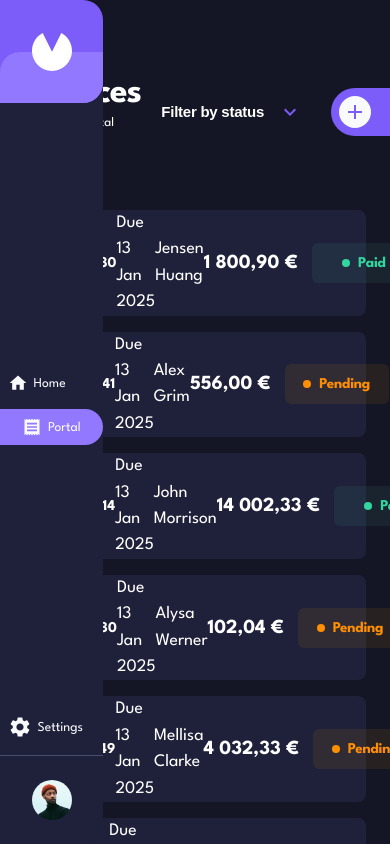
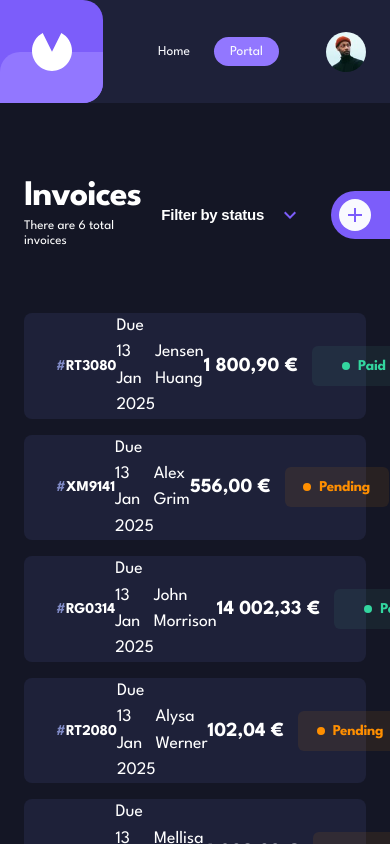
Before and after one commit to VictorKevz/InvoEase, a React (Vite) app: page /InvoEase/portal in a window 390 px wide. Shown: the top 844 px of the page. Built offline with nearby package versions, Linux system fonts and the light colour scheme.

Commit message:
Implement navbar tablet layout

```diff
--- a/src/App.css
+++ b/src/App.css
@@ -1,45 +1,103 @@
 .outer-container {
   display: flex;
   justify-content: flex-start;
-  align-items: flex-start;
-  min-height: 100vh;
+  align-items: stretch;
+  height: 100%;
   width: 100%;
   position: relative;
 }
-.wrapper{
-  width: 100%!important;
-  display: flex!important;
-  flex-direction: column!important;
-  align-items: center!important;
-  justify-content: center!important;
-  padding: 0 1.5rem!important;
-  min-height: 100vh!important;
+.wrapper {
+  width: 100% !important;
+  display: flex !important;
+  flex-direction: column !important;
+  align-items: center !important;
+  justify-content: center !important;
+  padding: 0 1.5rem !important;
+  min-height: 100vh !important;
 }
 
-.btn{
-  width: fit-content!important;
-  height: 48px!important;
-  border-radius: 1.5rem!important;
-  padding: 0 1.5rem!important;
-  color: var(--white)!important;
-  font-size: .9375rem;
+.btn {
+  width: fit-content !important;
+  height: 48px !important;
+  border-radius: 1.5rem !important;
+  padding: 0 1.5rem !important;
+  color: var(--white) !important;
+  font-size: 0.9375rem;
   font-weight: bold;
   background: var(--neutral-light);
 }
-.btn.edit{
-  background: var(--dark-alt)!important;
-  color: var(--neutral-light)!important;
+.btn.edit {
+  background: var(--dark-alt) !important;
+  color: var(--neutral-light) !important;
 }
-.btn.delete{
-  background: var(--error-red)!important;
+.btn.delete {
+  background: var(--error-red) !important;
 }
-.btn.markPaid,.btn.send{
-  background: var(--primary-color)!important;
+.btn.markPaid,
+.btn.send {
+  background: var(--primary-color) !important;
 }
-.btn.draft{
-  background: #373B53!important;
+.btn.draft {
+  background: #373b53 !important;
 }
-.btn.discard{
-  background: #F9FAFE!important;
-  color: var(--accent-purple)!important;
+.btn.discard {
+  background: #f9fafe !important;
+  color: var(--accent-purple) !important;
 }
+
+/* MEDIA QUERIES FOR THE WHOLE APPLICATION */
+@media screen and (max-width: 1024px) {
+  /* (1) NAVBAR */
+  .outer-container {
+    flex-direction: column !important;
+    align-items: center !important;
+    /* height: 100vh!important; */
+  }
+  .navbar-wrapper {
+    width: 100% !important;
+    height: fit-content !important;
+    /* position: relative !important; */
+    top: none !important;
+    flex-direction: row !important;
+    align-items: center !important;
+    padding-right: 1.5rem !important;
+    border-radius: 0 !important;
+  }
+  .logo-item {
+    width: 103px !important;
+    height: 103px !important;
+  }
+  .nav-wrapper,
+  .nav-list,
+  .settings-profile-wrapper {
+    width: fit-content !important;
+  }
+  .nav-list {
+    flex-direction: row !important;
+    align-items: center !important;
+  }
+  .nav-link {
+    justify-content: center !important;
+    padding-left: 0 !important;
+    padding: 0.5rem !important;
+  }
+  .active-link {
+    border-radius: 1.25rem !important;
+    padding: .5rem 1rem!important;
+  }
+  .profile {
+    border: none !important;
+  }
+  /* (2) Form */
+  .form-wrapper {
+    top: 105px !important;
+    position: absolute !important;
+    align-items: stretch !important;
+  }
+  .form-container {
+    padding: 3.5rem 1.5rem 0 3.5rem !important;
+  }
+  .form-content {
+    height: 550px !important;
+  }
+}
--- a/src/components/Form/Form.jsx
+++ b/src/components/Form/Form.jsx
@@ -1,4 +1,4 @@
-import React, { useContext } from "react";
+import React, { useContext, useEffect } from "react";
 import "./form.css";
 import ProfileForm from "./ProfileForm";
 import Project from "./Project";
@@ -156,6 +156,16 @@ function Form() {
       type: "button",
     },
   };
+  useEffect(() => {
+    if (form.showForm) {
+      document.body.style.overflow = "hidden";
+    } else {
+      document.body.style.overflow = "auto";
+    }
+    return () => {
+      document.body.style.overflow = "auto";
+    };
+  }, [form.showForm]);
   return (
     <article className="form-wrapper">
       <form className="form-container">
--- a/src/components/Form/form.css
+++ b/src/components/Form/form.css
@@ -5,19 +5,20 @@
   width: 100%;
   display: flex;
   flex-direction: column;
-  align-items: flex-start;
+  align-items: stretch;
   gap: 1.5rem;
   height: 100vh;
   z-index: 10;
   background-color: #040505ba;
+  overflow: hidden!important;
 }
 .form-container {
   max-width: 719px;
   width: 100%;
   background-color: var(--dark-card-bg);
   padding: 3.6875rem 3.5rem 2rem 10rem;
-  min-height: 100vh;
-  overflow: none;
+  height: 100vh;
+  overflow: hidden;
   border-radius: 0 1.25rem 1.25rem 0;
 
 }
@@ -37,7 +38,6 @@
 }
 .form-content {
   width: 100%;
-  /* margin-top: 2.8125rem; */
   height: 650px;
   overflow-y: auto;
   padding-top: 2rem ;
--- a/src/components/NavBar/Navbar.jsx
+++ b/src/components/NavBar/Navbar.jsx
@@ -28,7 +28,6 @@ function Navbar() {
                   `nav-link ${isActive ? "active-link" : ""}`
                 }
               >
-                <link.icon className="nav-icon" />
                 <span className="nav-link-text">{link.title}</span>
               </NavLink>
             </li>
@@ -37,16 +36,12 @@ function Navbar() {
       </nav>
       <div className="settings-profile-wrapper">
         <NavLink
-          to="/settings"
-          className={({ isActive }) =>
-            `nav-link ${isActive ? "active-link settings" : ""}`
-          }
-        >
-          <Settings /> <span className="nav-link-text">Settings</span>
+        className={({ isActive }) =>
+          `profile ${isActive ? "active-settings" : ""}`
+        }
+        to="/settings">
+          <img src={avatar} className="avatar-img" />
         </NavLink>
-        <div className="profile">
-          <img src={avatar} className="avatar-img" />
-        </div>
       </div>
     </header>
   );
--- a/src/components/NavBar/navbar.css
+++ b/src/components/NavBar/navbar.css
@@ -1,17 +1,15 @@
 .navbar-wrapper {
   width: 103px;
-  min-height: 100dvh;
-  height: 100dvh;
+  height: 100vh;
   display: flex;
   flex-direction: column;
   justify-content: space-between;
   background-color: var(--nav-bg);
   border-radius: 0 1.25rem 1.25rem 0;
   z-index: 100;
-  position: fixed;
-  bottom: 0;
-  left: 0;
+  position: sticky;
   top: 0;
+
 }
 .logo-item {
   display: flex;
@@ -50,11 +48,11 @@
   align-items: flex-start;
   justify-content: center;
   gap: 1rem;
-  /* padding-left: .5rem; */
   width: 100%;
 }
 .nav-item {
   width: 100%;
+
 }
 .nav-link {
   display: flex;
@@ -64,9 +62,9 @@
   cursor: pointer;
   transition: all 0.3s ease;
   font-size: 0.85rem;
-  padding-left: 0.5rem;
   width: 100%;
   color: var(--light-text);
+  padding-left:1rem ;
 
 }
 .active-link {
@@ -75,28 +73,21 @@
   border-radius: 0 1.25rem 1.25rem 0;
   width: 100%;
   padding: 0.5rem 0;
-  justify-content: center;
+  justify-content: flex-start;
+  padding-left:1rem ;
+  display: flex;
 }
-.active-link.settings {
-  padding: 0.5rem 0 !important;
-}
+
 .nav-icon {
   font-size: 1.25rem !important;
 }
-.settings-profile-wrapper {
-  width: 100%;
-  display: flex;
-  flex-direction: column;
-  align-items: center;
-  gap: 1rem;
-  padding-bottom: 1.5rem;
-}
+
 .profile {
   width: 100%;
   display: flex;
   align-items: center;
   justify-content: center;
-  padding-top: 1.5rem;
+  padding: 1.5rem 0;
   border-top: 1px solid #494e6e;
 }
 .avatar-img {
@@ -104,3 +95,7 @@
   height: 40px;
   border-radius: 50%;
 }
+.active-settings .avatar-img{
+  border: 2px solid var(--primary-color);
+  box-shadow: 0 0 1rem rgba(179, 72, 179, 0.629);
+}
--- a/src/index.css
+++ b/src/index.css
@@ -50,7 +50,8 @@
 body,html {
   background-color: var(--dark-card-bg);
   color: var(--white);
-  height: 100%;
+  height: 100vh;
+  /* overflow-x: hidden; */
 }
 button,
 fieldset,
--- a/src/pages/Home/homeData.js
+++ b/src/pages/Home/homeData.js
@@ -6,7 +6,7 @@ export const homeData = [
     id: "feature1",
     title: "Customizable",
     parag:
-      "Tailor your invoices to reflect your brand. Choose from a variety of templates and color schemes to create professional invoices that represent your business.",
+      "Tailor your invoices to reflect your brand. Create professional invoices.",
     icon: customize,
   },
   {
--- a/src/pages/Settings/Settings.jsx
+++ b/src/pages/Settings/Settings.jsx
@@ -43,17 +43,7 @@ const Settings = () => {
       exit="exit"
     >
       <div className="settings-container" key={settings.currentTab}>
-        {/* <header className="settings-header">
-          <h2 className="settings-heading">{t("Settings")}</h2>
-          <Link to="/" className="close-btn">
-            <Close className="settings-icon" />
-          </Link>
-        </header> */}
-
-          <motion.article
-            className="theme-wrapper"
-
-          >
+        <motion.article className="theme-wrapper">
           <div className="slider">
             {settingsData.map((obj) => {
               const isActive = settings.currentTab === obj.id;
@@ -98,20 +88,19 @@ const Settings = () => {
                     key={option.id}
                     type="button"
                     className={`option-btn ${isActive && "active-option"}`}
-                      onClick={() =>
-                      {
+                    onClick={() => {
                       dispatchSettings({
                         type: "UPDATE_TAB",
                         payload: { tab: option.name, key: currentObj.id },
                       });
-                       {currentObj.id === "currency" &&
+                      {
+                        currentObj.id === "currency" &&
                           dispatchSettings({
                             type: "UPDATE_TAB",
                             payload: { tab: option.locale, key: "locale" },
                           });
                       }
-                      }
-                      }
+                    }}
                   >
                     <span className="theme-option-wrapper">
                       {currentObj.id === "currency" && (
@@ -177,7 +166,6 @@ const Settings = () => {
             </div>
           </motion.div>
         </motion.article>
-
       </div>
     </motion.section>
   );
--- a/src/pages/Settings/settings.css
+++ b/src/pages/Settings/settings.css
@@ -19,26 +19,8 @@
     position: relative;
     position: relative;
   }
-  .settings-header {
-    width: 100%;
-    display: flex;
-    justify-content: space-between;
-    align-items: center;
-    flex-direction: row-reverse;
-    position: absolute;
-    top: 0;
-  }
-  .settings-heading {
-    font-size: clamp(1.5rem, 5vw, 2rem);
-    font-weight: 600;
-  }
-  .close-btn.settings {
-    width: 2.6rem !important;
-    height: 2.6rem !important;
-    position: relative !important;
-    top: 0 !important;
-    right: 0 !important;
-  }
+
+
   .theme-wrapper {
     display: flex;
     justify-content: space-between;
@@ -51,7 +33,6 @@
     border-radius: 2rem;
   }
   .slider {
-    margin-top: 3rem;
     display: flex;
     justify-content: space-between;
     align-items: flex-start;
@@ -60,7 +41,6 @@
     background-color: var(--dark-alt);
     max-width: 200px;
     width: 100%;
-
     height: inherit;
     border-radius: 0 2rem 2rem 0;
     padding: 2rem 0.75rem;
```
Also changed, not shown: src/pages/Home/home.css (+19 -15 lines). Lines whose indentation alone changed are shown as unchanged.
